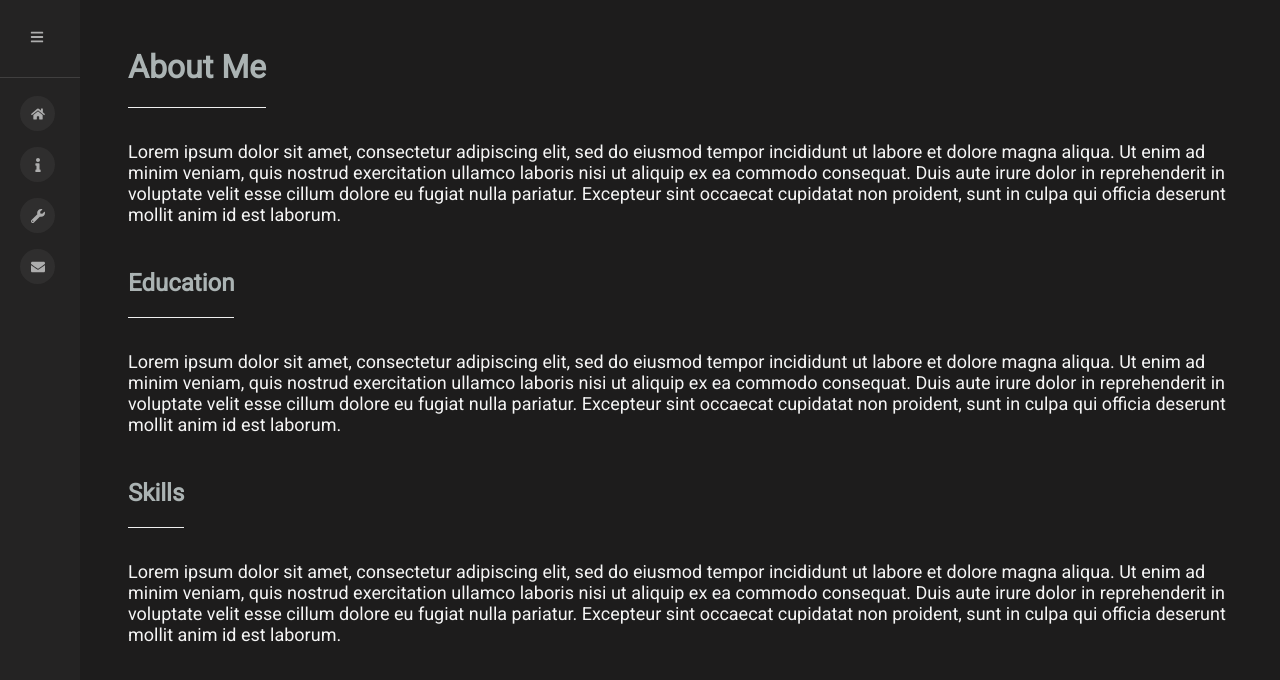
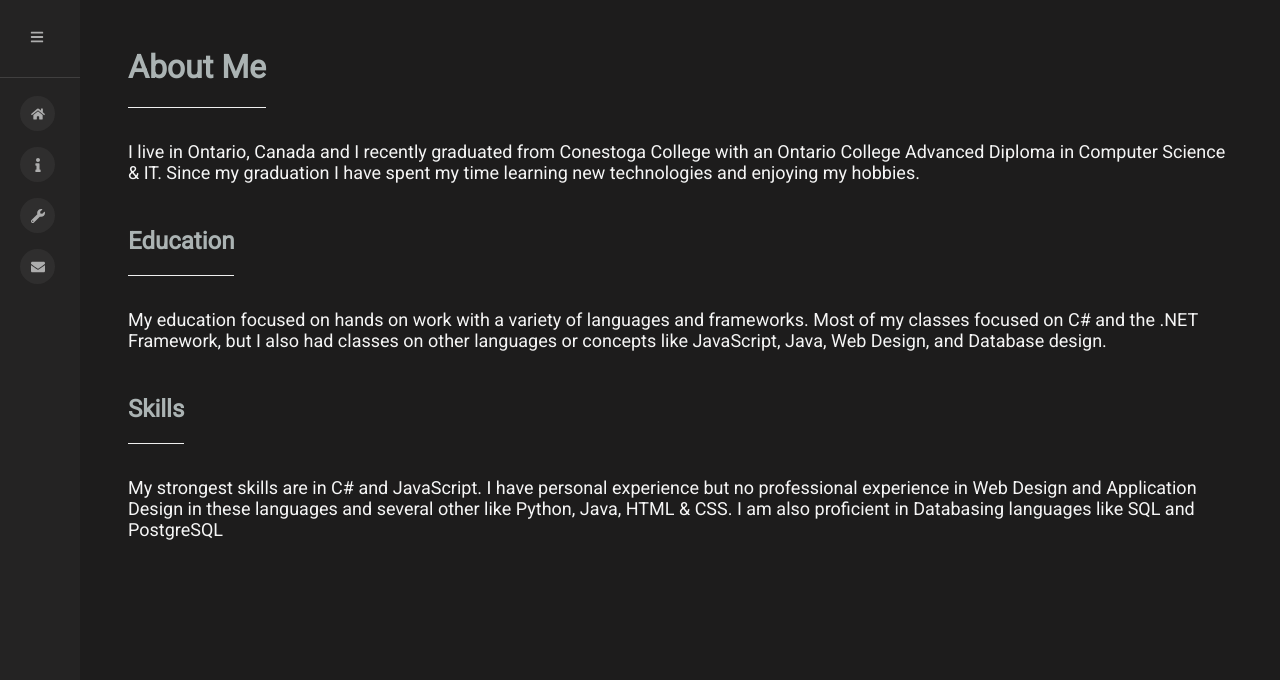
Before and after one commit to TreyPhillip/Portfolio, a React (Create React App) app: page /About in a window 1280 px wide. Shown: the top 680 px of the page. Built offline with nearby package versions, Linux system fonts and the light colour scheme.

Commit message:
update info

```diff
--- a/src/components/About/About.js
+++ b/src/components/About/About.js
@@ -8,46 +8,29 @@ class About extends Component {
                     <h1>About Me</h1>
                 </header>
                 <p className="block">
-                    Lorem ipsum dolor sit amet, consectetur
-                    adipiscing elit, sed do eiusmod tempor incididunt
-                    ut labore et dolore magna aliqua. Ut enim ad minim
-                    veniam, quis nostrud exercitation ullamco laboris
-                    nisi ut aliquip ex ea commodo consequat. Duis aute
-                    irure dolor in reprehenderit in voluptate velit
-                    esse cillum dolore eu fugiat nulla pariatur.
-                    Excepteur sint occaecat cupidatat non proident,
-                    sunt in culpa qui officia deserunt mollit anim
-                    id est laborum.
+                    I live in Ontario, Canada and I recently graduated from Conestoga College
+                    with an Ontario College Advanced Diploma in Computer Science & IT. Since
+                    my graduation I have spent my time learning new technologies and enjoying
+                    my hobbies.
                 </p>
                 <header className="head">
                     <h2>Education</h2>
                 </header>
                 <p className="block">
-                    Lorem ipsum dolor sit amet, consectetur
-                    adipiscing elit, sed do eiusmod tempor incididunt
-                    ut labore et dolore magna aliqua. Ut enim ad minim
-                    veniam, quis nostrud exercitation ullamco laboris
-                    nisi ut aliquip ex ea commodo consequat. Duis aute
-                    irure dolor in reprehenderit in voluptate velit
-                    esse cillum dolore eu fugiat nulla pariatur.
-                    Excepteur sint occaecat cupidatat non proident,
-                    sunt in culpa qui officia deserunt mollit anim
-                    id est laborum.
+                    My education focused on hands on work with a variety of languages and frameworks.
+                    Most of my classes focused on C# and the .NET Framework, but I also had classes
+                    on other languages or concepts like JavaScript, Java, Web Design, and Database design.
                 </p>
                 <header className="head">
                     <h2>Skills</h2>
                 </header>
                 <p className="block">
-                    Lorem ipsum dolor sit amet, consectetur
-                    adipiscing elit, sed do eiusmod tempor incididunt
-                    ut labore et dolore magna aliqua. Ut enim ad minim
-                    veniam, quis nostrud exercitation ullamco laboris
-                    nisi ut aliquip ex ea commodo consequat. Duis aute
-                    irure dolor in reprehenderit in voluptate velit
-                    esse cillum dolore eu fugiat nulla pariatur.
-                    Excepteur sint occaecat cupidatat non proident,
-                    sunt in culpa qui officia deserunt mollit anim
-                    id est laborum.
+                    My strongest skills are in C# and JavaScript. I have
+                    personal experience but no professional experience in
+                    Web Design and Application Design in these languages
+                    and several other like Python, Java, HTML & CSS. I am
+                    also proficient in Databasing languages like SQL and
+                    PostgreSQL
                 </p>
             </main>
         );
```
